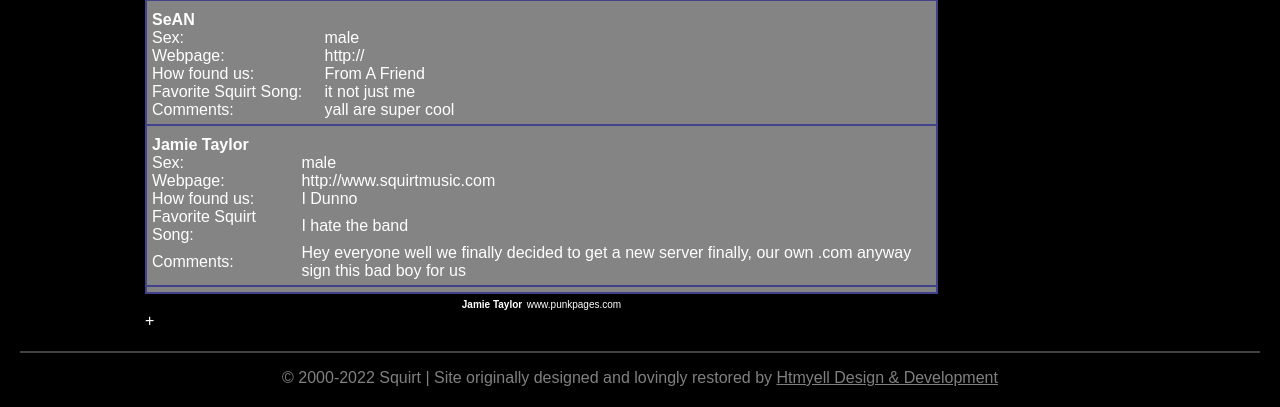
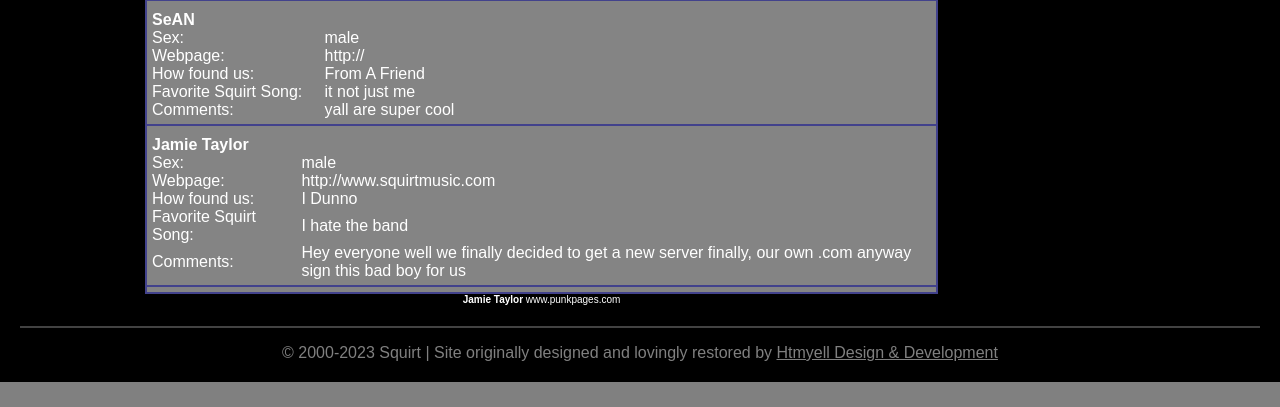
Before and after one commit to jamielife/squirtmusic, a PHP site: page /guestbook.php in a window 1280 px wide. Shown: the part 2383-2790 px from the top of the page. After the commit the page ends 2765 px from the top, so only its background shows below. Run offline with PHP 8.4, Linux system fonts and the light colour scheme.

Commit message:
updated formatting, added php date

```diff
--- a/guestbook.php
+++ b/guestbook.php
@@ -820,17 +820,13 @@
                                 </tr>
                             </tbody>
                         </table>
-
                         <center>
-                            <b><font size="1"><a href="/guestbook.php#">Jamie Taylor</a></font></b> <font size="1">
-                            <a href="https://web.archive.org/web/20020910212358/http://www.punkpages.com/">www.punkpages.com</a></font>
+                            <font class="gray" size="1">
+                                <a target="_blank" href="https://web.archive.org/web/20020910212358/http://www.punkpages.com/"><b>Jamie Taylor</b> www.punkpages.com</a>
+                            </font>
                         </center>
-                        +
                     </td>
-
-
                     <td>
-
                         <table align="left" bgcolor="white" rules="groups" bordercolor="black">
                             <tbody>
                                 <tr>
@@ -860,7 +856,7 @@
 
         <footer class="text-center">
 			<hr color="#424242">
-			<p class="text-center standard gray">© 2000-2022 Squirt | Site originally designed and lovingly restored by <a class="standard gray underline" href="https://htmyell.com/" target="_blank">Htmyell Design &amp; Development</a></p>
+			<p class="text-center standard gray">© 2000-<?php echo date('Y'); ?> Squirt | Site originally designed and lovingly restored by <a class="standard gray underline" href="https://htmyell.com/" target="_blank">Htmyell Design &amp; Development</a></p>
 		</footer>
 
     </body>
```
Lines whose indentation alone changed are shown as unchanged.
